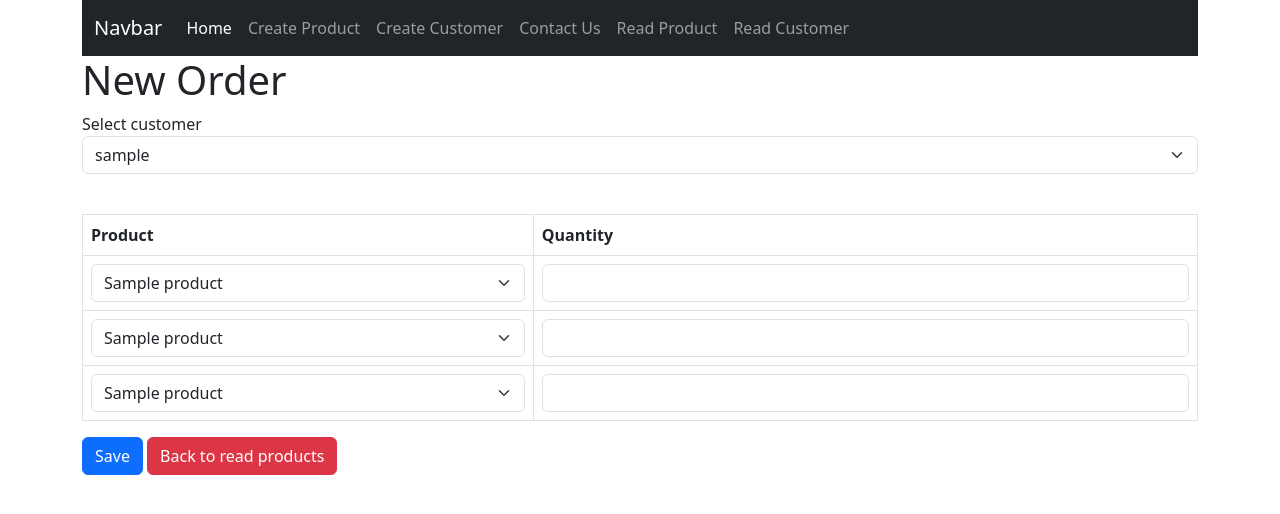
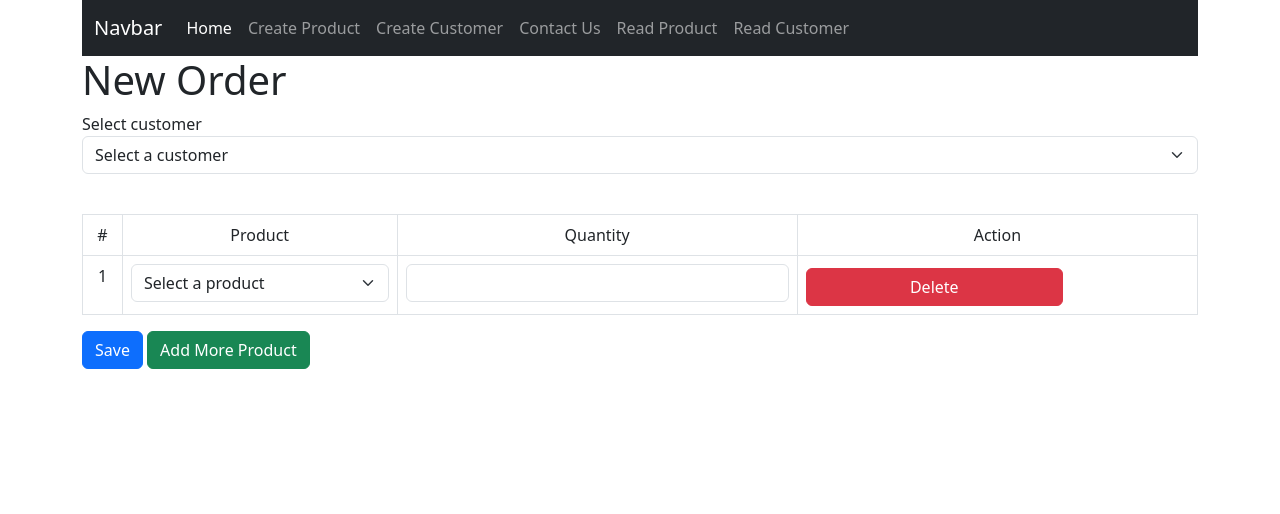
Before and after one commit to YewQianSheng/Web-Application-Development, a PHP site: page /new_order.php in a window 1280 px wide. Shown: the top 514 px of the page. Run offline with PHP 8.4, Linux system fonts and the light colour scheme; tables that the repository leaves empty or names only in its code hold one stand-in row (values such as "Sample post").

Commit message:
add the java scrip for add more product button

```diff
--- a/project/new_order.php
+++ b/project/new_order.php
@@ -24,13 +24,22 @@
     date_default_timezone_set('asia/Kuala_Lumpur');
     // include database connection
     include 'config/database.php';
-
-
     if ($_POST) {
-
       try {
         $error = array();
         $quantity_array = $_POST['quantity'];
+        $product_id = $_POST['product'];
+        $customer = $_POST['customer'];
+        if (empty($customer)) {
+          $error[] = "You need to select the customer.";
+        }
+
+        foreach ($product_id as $product) {
+          if (empty($product)) {
+            $error[] = "You need to select the product.";
+          }
+        }
+
         foreach ($quantity_array as $quantity) {
           if (empty($quantity)) {
             $error[] = "Please fill in the quantity for all products.";
@@ -46,8 +55,8 @@
             echo $error_message . "<br>";
           }
           echo "</div>";
-        } elseif ($quantity >= 1) {
-          $customer = $_POST['customer'];
+        } else {
+
           $order_date = date('Y-m-d H:i:s'); // get the current date and time
           $summary_query = "INSERT INTO order_summary SET customer_id=:customer, order_date=:order_date";
           $summary_stmt = $con->prepare($summary_query);
@@ -57,17 +66,20 @@
 
           $order_id = $con->lastInsertId();
           // order detail
-          $product_id = $_POST['product'];
+
+
           $quantity = $_POST['quantity'];
+
           $details_query = "INSERT INTO order_details SET order_id=:order_id, product_id=:product_id, quantity=:quantity";
           $details_stmt = $con->prepare($details_query);
-          for ($i = 0; $i < 3; $i++) {
+
+          for ($i = 0; $i < count($product_id); $i++) {
+
             $details_stmt->bindParam(':order_id', $order_id);
             $details_stmt->bindParam(':product_id', $product_id[$i]);
             $details_stmt->bindParam(':quantity', $quantity[$i]);
             $details_stmt->execute();
           }
-
           echo "<div class='alert alert-success'>Order successfully.</div>";
         }
       } catch (PDOException $exception) {
@@ -77,13 +89,13 @@
 
     ?>
 
-
     <!-- html form here where the product information will be entered -->
     <form action="<?php echo $_SERVER["PHP_SELF"]; ?>" method="POST">
-      <table class='table table-hover table-responsive table-bordered'>
+      <table class='table table-hover table-responsive table-bordered' id="row_del">
 
         <span>Select customer</span>
-        <select class="form-select mb-3" name="customer" value="">
+        <select class="form-select mb-3" name="customer">
+          <option value=''>Select a customer</option>;
           <?php
           // Fetch categories from the database
           $query = "SELECT id, username FROM customer";
@@ -98,20 +110,19 @@
             echo "<option value='$customer_id'>$customer_name</option>";
           } ?>
         </select>
-
-
         <br>
-
         <tr>
-          <th>Product</th>
-          <th>Quantity</th>
+          <td class="text-center">#</td>
+          <td class="text-center">Product</td>
+          <td class="text-center">Quantity</td>
+          <td class="text-center">Action</td>
         </tr>
 
 
-        <?php for ($i = 0; $i < 3; $i++) { ?>
-
-          <tr>
+        <tr class="pRow">
+          <td class="text-center">1</td>
           <td><select class="form-select" name="product[]">
+              <option value=''>Select a product</option>;
               <?php
               // Fetch products from the database
               $query = "SELECT id, name FROM products";
@@ -121,32 +132,63 @@
 
               // Generate select options
               foreach ($products as $product) {
-                  $product_id = $product['id'];
-                  $product_name = $product['name'];
-                  echo "<option value='$product_id'>$product_name</option>";
+                echo "<option value='{$product['id']}'>{$product['name']}</option>";
               } ?>
+            </select>
 
-              </select>
           <td><input class="form-control" type="number" name="quantity[]"></td>
+          <td><input href='#' onclick='deleteRow(this)' class='btn d-flex justify-content-center btn-danger mt-1' value="Delete" /></td>
           </td>
         </tr>
-        <?php } ?>
-
-
-
 
 
       </table>
       <input type='submit' value='Save' class='btn btn-primary' />
-      <a href='product_read.php' class='btn btn-danger'>Back to read products</a>
+      <td colspan="4">
+        <input type="button" value="Add More Product" class="btn btn-success add_one" />
+      </td>
     </form>
+    <script>
+      document.addEventListener('click', function(event) {
+        if (event.target.matches('.add_one')) {
+          var rows = document.getElementsByClassName('pRow');
+          // Get the last row in the table
+          var lastRow = rows[rows.length - 1];
+          // Clone the last row
+          var clone = lastRow.cloneNode(true);
+          // Insert the clone after the last row
+          lastRow.insertAdjacentElement('afterend', clone);
 
+          // Loop through the rows
+          for (var i = 0; i < rows.length; i++) {
+            // Set the inner HTML of the first cell to the current loop iteration number
+            rows[i].cells[0].innerHTML = i + 1;
+          }
+        }
+      }, false);
+
+      function deleteRow(r) {
+        var total = document.querySelectorAll('.pRow').length;
+        if (total > 1) {
+          var i = r.parentNode.parentNode.rowIndex;
+          document.getElementById("row_del").deleteRow(i);
+
+          var rows = document.getElementsByClassName('pRow');
+          for (var i = 0; i < rows.length; i++) {
+            // Set the inner HTML of the first cell to the current loop iteration number
+            rows[i].cells[0].innerHTML = i + 1;
+          }
+        } else {
+          alert("You need order at least one item.");
+        }
+      }
+    </script>
 
 
 
   </div>
   <!-- end .container -->
-
+  <script src="https://cdnjs.cloudflare.com/ajax/libs/jquery/3.3.1/jquery.min.js"></script>
   <script src="https://cdn.jsdelivr.net/npm/bootstrap@5.3.0/dist/js/bootstrap.bundle.min.js" integrity="sha384-geWF76RCwLtnZ8qwWowPQNguL3RmwHVBC9FhGdlKrxdiJJigb/j/68SIy3Te4Bkz" crossorigin="anonymous"></script>
 </body>
 
```
Also changed, not shown: project/Order_list_read.php (added), project/order_detail.php (added). Lines whose indentation alone changed are shown as unchanged.
